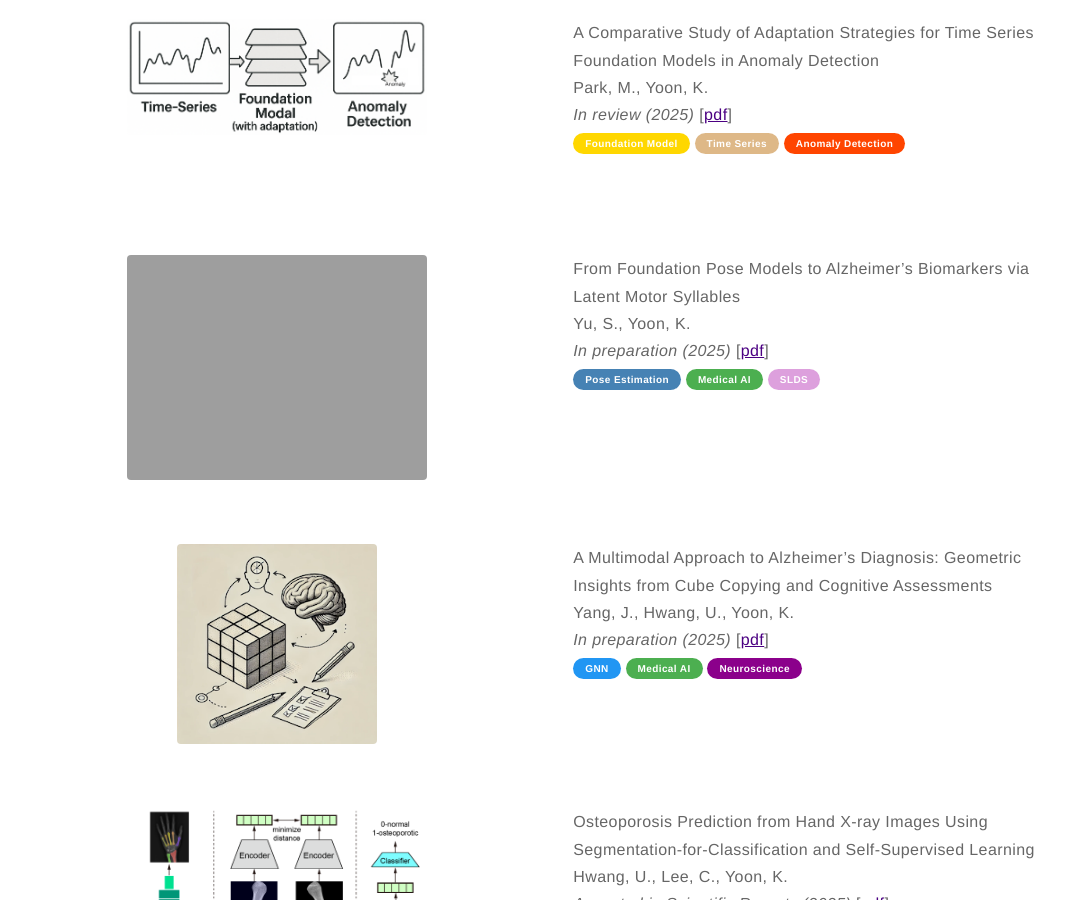
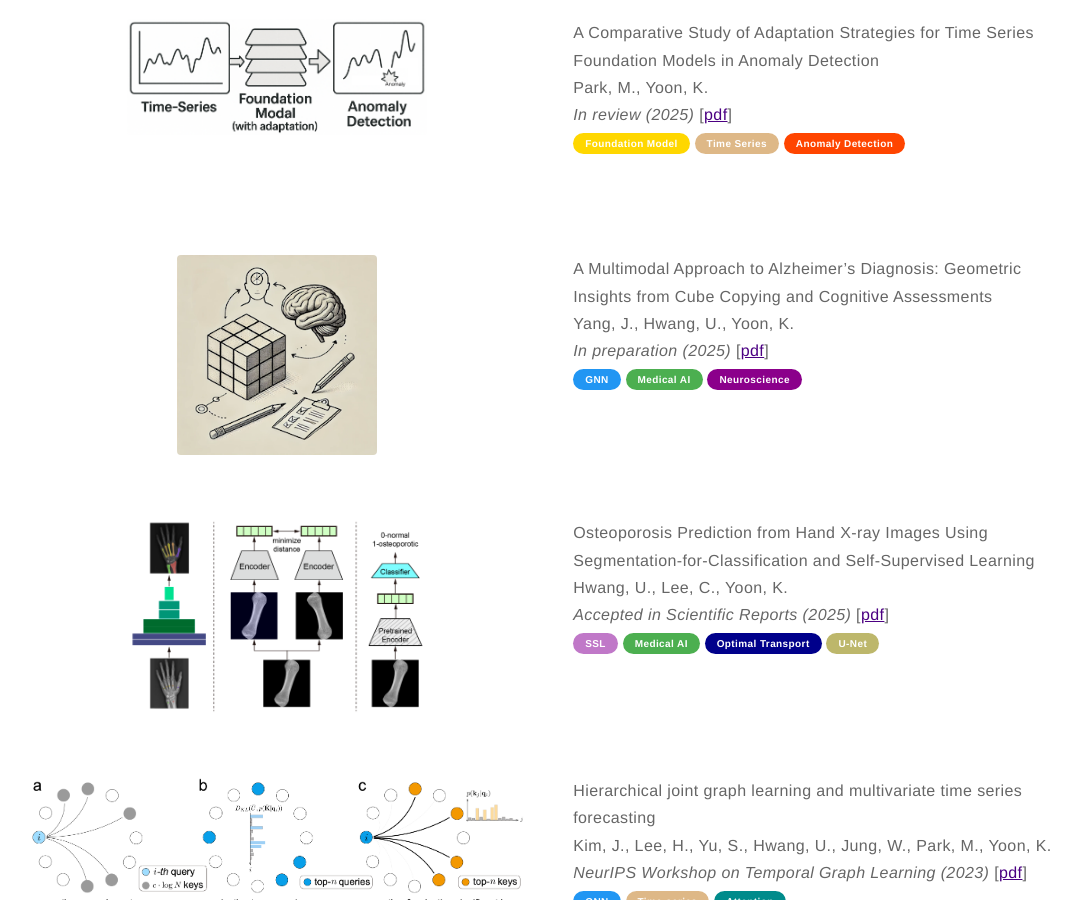
Before and after one commit to kijungyoon/kijungyoon.github.io, a Jekyll site: the page built from papers.md, in a window 1280 px wide and 900 px high, scrolled down 791 px. Shown: the whole window, without its empty margins (87-1168 px from the left). Built offline with Jekyll 4.4.1, drawn with Linux system fonts in a browser that asks for light colours.

Commit message:
Update papers.md

```diff
--- a/papers.md
+++ b/papers.md
@@ -36,23 +36,6 @@ layout: page
     <span class="pill-label pill-gold">Foundation Model</span>
     <span class="pill-label pill-bwood">Time Series</span>
     <span class="pill-label pill-orangered">Anomaly Detection</span>
-    </p>
-    </div>
-</div>
-
-<div class="side-by-side">
-    <div class="toleft" style="text-align:center">
-        <img class="image" src="https://kijungyoon.github.io/assets/images/fm_pose_syllables.png" alt="Alt Text" width="300">
-    </div>
-
-    <div class="toright">
-    <p><b>From Foundation Pose Models to Alzheimer’s Biomarkers via Latent Motor Syllables</b><br>
-    Yu, S., Yoon, K.<br>
-    <i>In preparation (2025)</i>
-    [<a href="https://">pdf</a>]<br>
-    <span class="pill-label pill-steelblue">Pose Estimation</span>
-    <span class="pill-label pill-green">Medical AI</span>
-    <span class="pill-label pill-plum">SLDS</span>
     </p>
     </div>
 </div>
```
